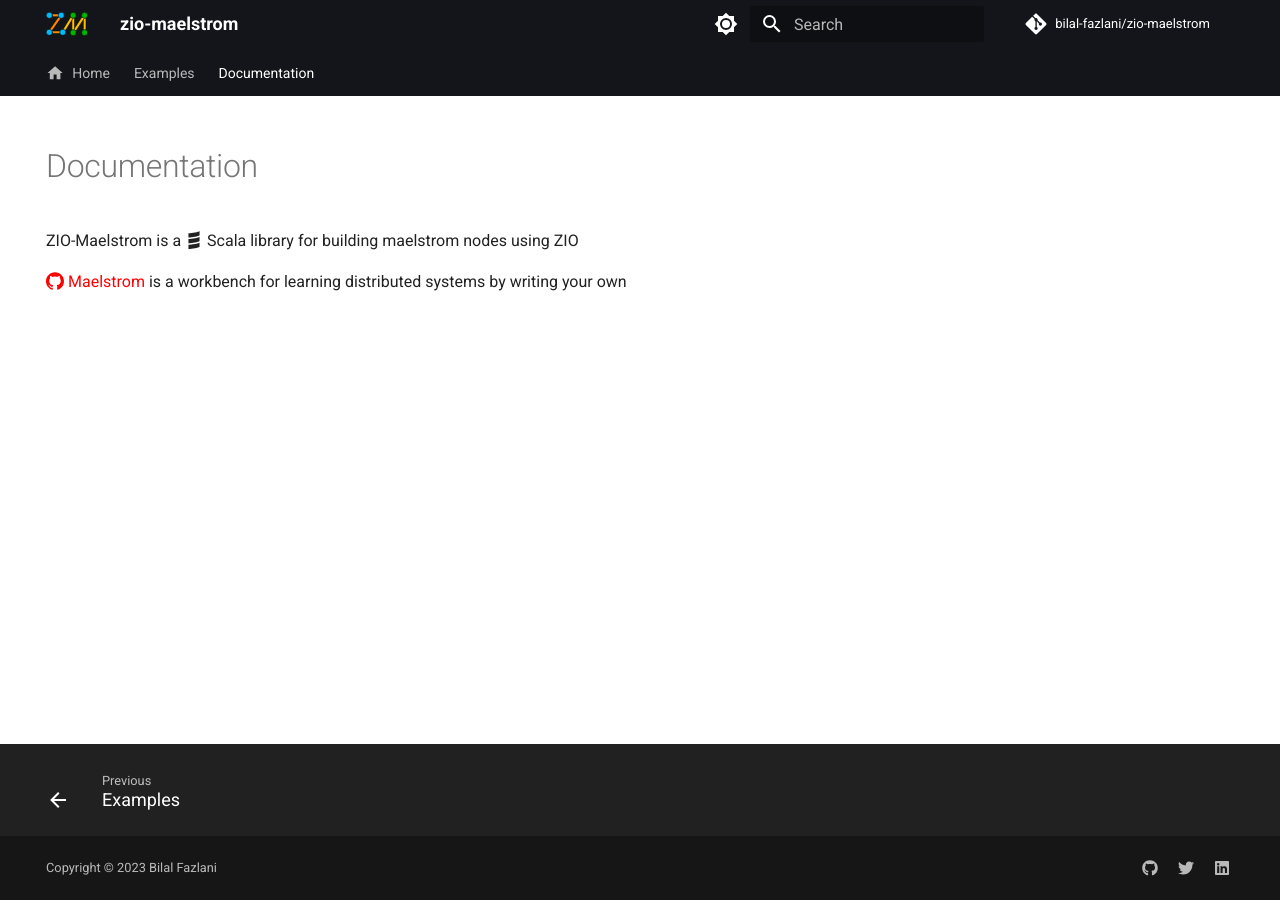
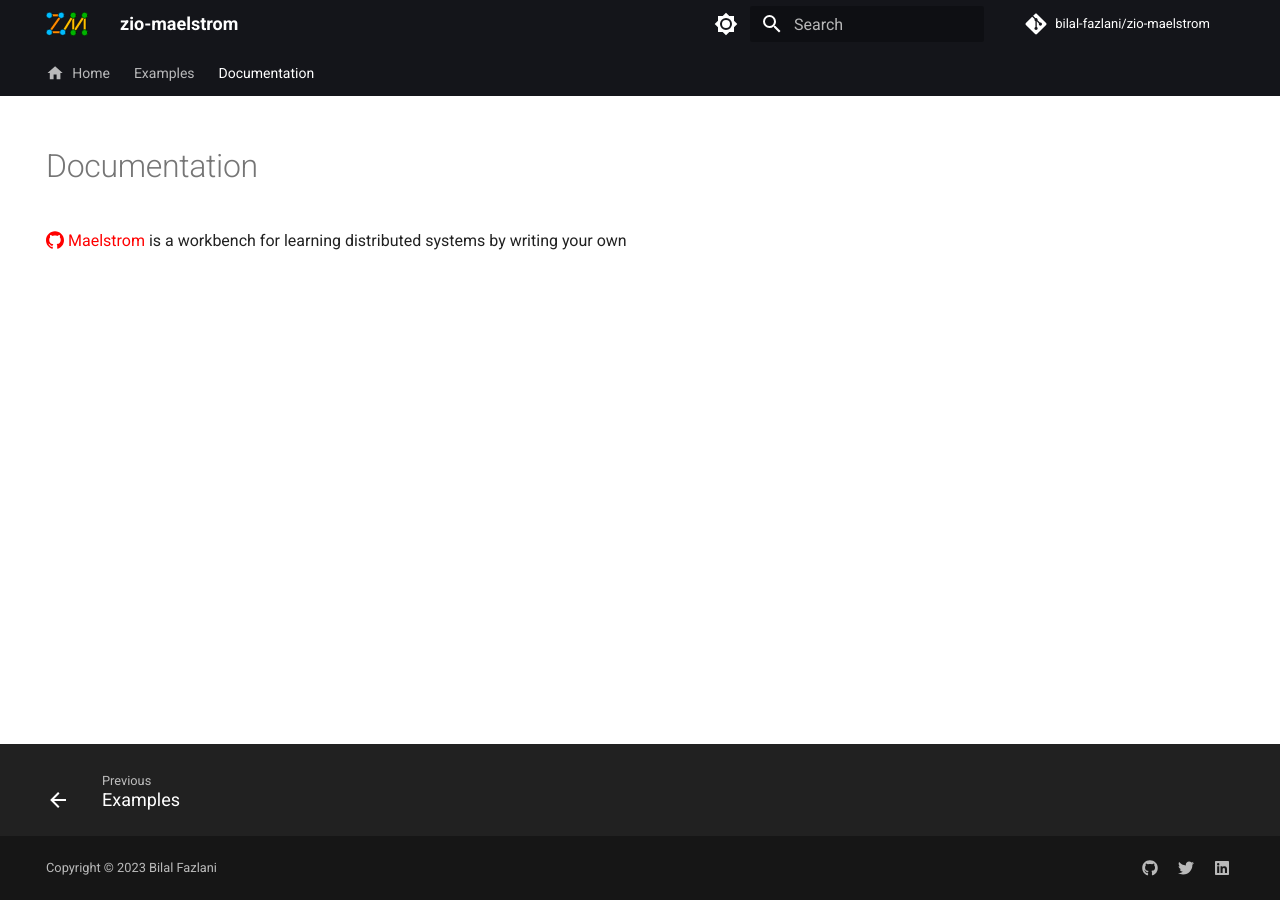
Before and after one commit to bilal-fazlani/zio-maelstrom, an MkDocs documentation site: the page built from docs/documentation.md, in a window 1280 px wide. Built offline with MkDocs 1.6.1 and Material for MkDocs 9.7.7, drawn with Linux system fonts in a browser that asks for light colours; plug-ins that fetch from the network failed and are left out; comment, search, counter and statistics services are not loaded.

Commit message:
add social cards

```diff
--- a/docs/documentation.md
+++ b/docs/documentation.md
@@ -7,8 +7,4 @@ hide:
 
 # Documentation
 
-ZIO-Maelstrom is a :simple-scala: Scala library for building maelstrom nodes using ZIO
-
-<div markdown="1" class="quote">
 [:simple-github: Maelstrom](https://github.com/jepsen-io/maelstrom) is a workbench for learning distributed systems by writing your own
-</div>
--- a/mkdocs.yml
+++ b/mkdocs.yml
@@ -99,8 +99,10 @@ plugins:
   - codeinclude:
       title_mode: none
   - social:
-      # cards_layout_dir: social-preview
-      cards_layout: default
+      cards_layout: custom
+      debug: false
+      debug_color: yellow
+      cards_layout_dir: social-preview
       concurrency: !ENV [CONCURRENY, 2]
   - awesome-pages:
       collapse_single_pages: true
```
Also changed, not shown: docs/index.md (+1 -1 lines), docs/imgs/network.png (added), 2 other files.
